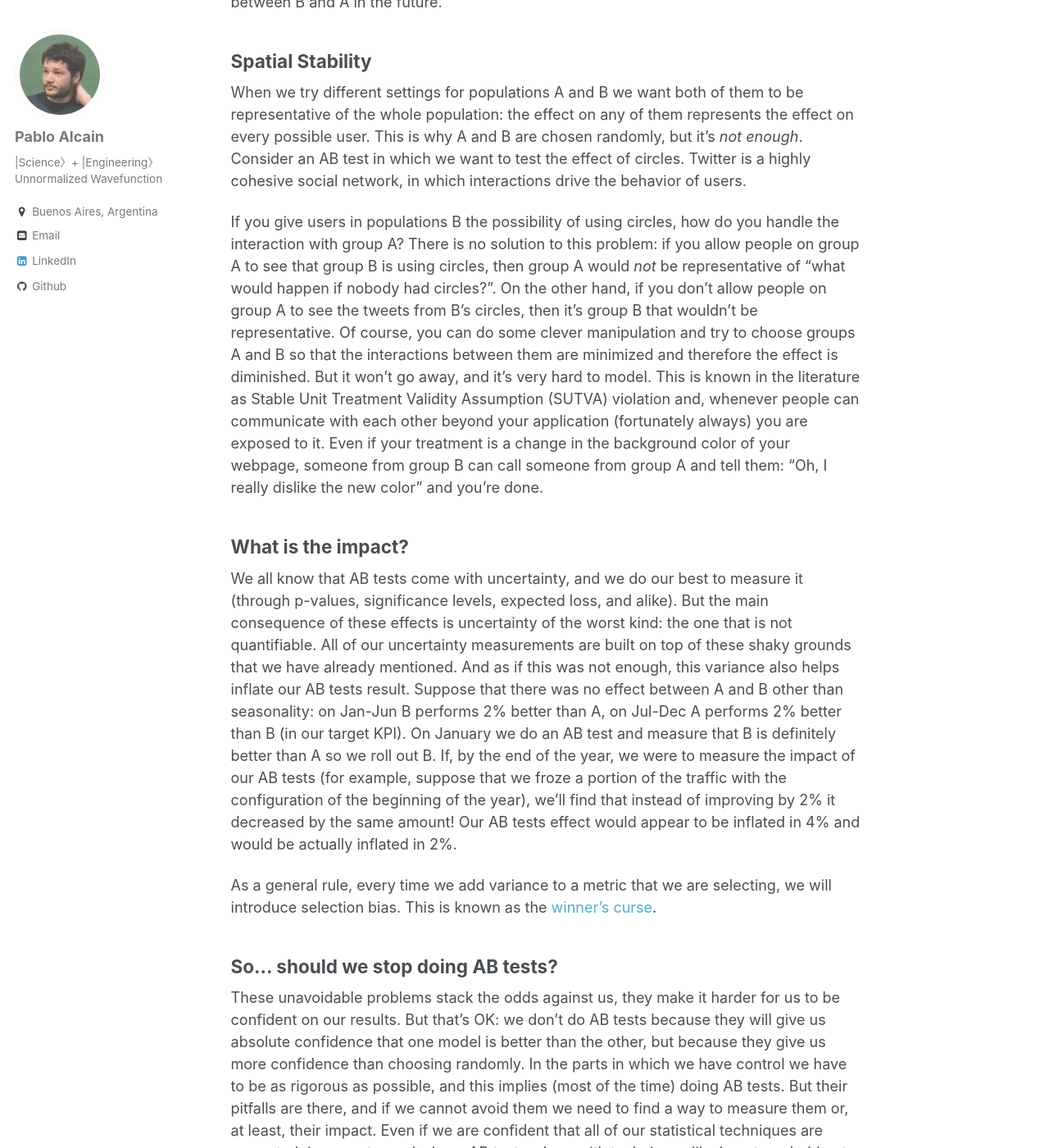
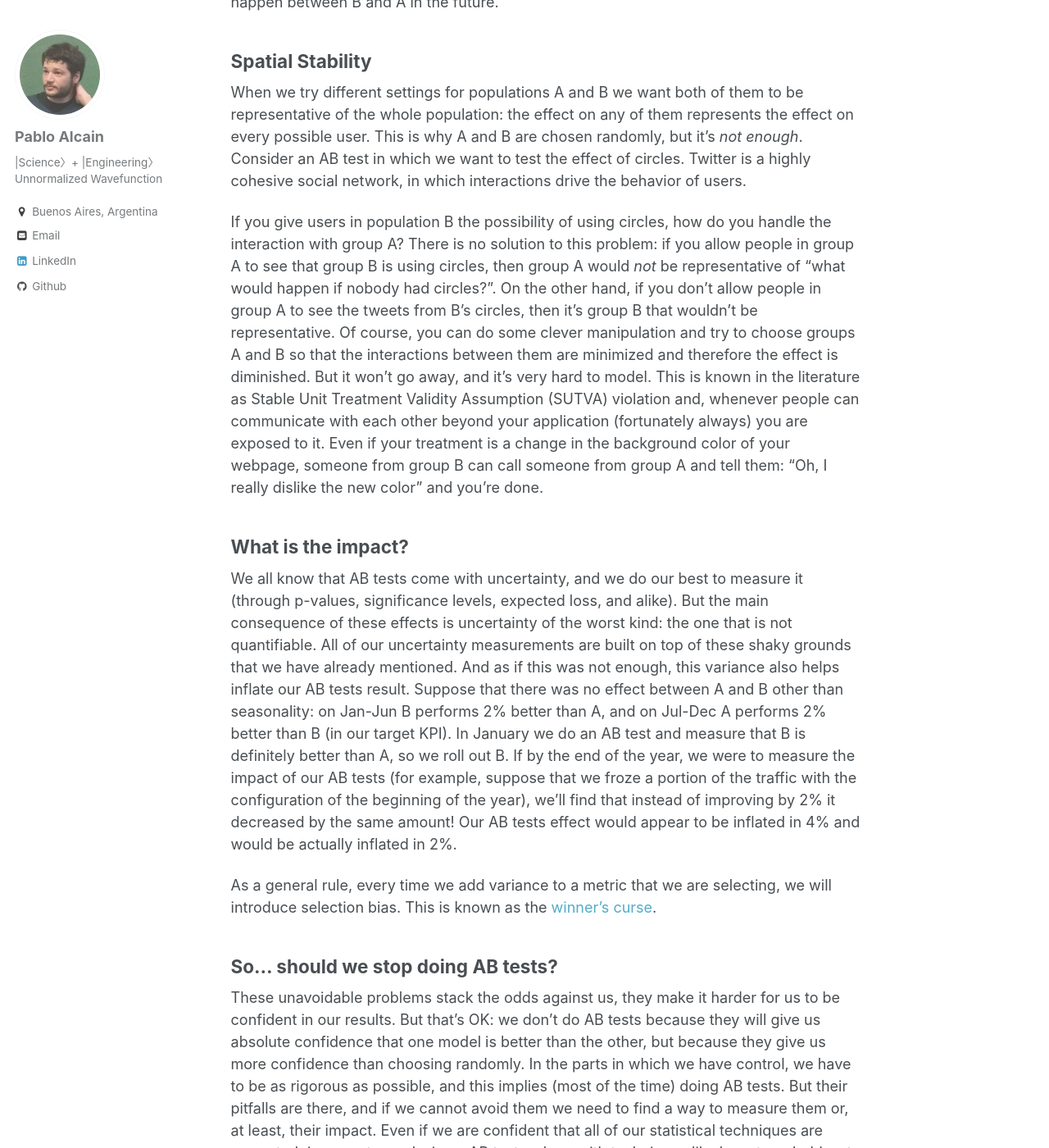
Before and after one commit to pabloalcain/pabloalcain.github.io, a Jekyll site: the page built from ds/_posts/2023-03-04-every-abtest-is-wrong.md, in a window 1280 px wide and 1400 px high, scrolled down 1457 px. Shown: the whole window at 82% size. Built offline with Jekyll 4.4.1, drawn with Linux system fonts in a browser that asks for light colours; comment, search, counter and statistics services are not loaded; some of the changed text lies outside the part shown.

Commit message:
Quick proofread

```diff
--- a/ds/_posts/2023-03-04-every-abtest-is-wrong.md
+++ b/ds/_posts/2023-03-04-every-abtest-is-wrong.md
@@ -26,12 +26,11 @@
 The effect of seeing a change for the first time is massive. Suppose that the whole interface of the news
 site you check every morning changed all of a sudden: you'd probably feel lost, not finding the sections you actually
 want to see, missclicking a lot. It will take some time for you to get used to the novelty. Similarly, in the case of
-Twitter Circles, you might receive the novel feature with an enthusiasm that won't last. But we are not intereseted on
-these transient scenarios, since they don't relate purely to the effect of the treatment: they also relate to the effect
-of *having done a treatment*. To measure the effect of the treatment itself we'd need to wait until this novelty effect
+Twitter Circles, you might receive the novel feature with an enthusiasm that won't last. But we are not interested in
+these transient scenarios, since they don't relate purely to the treatment effect: they also relate to the effect
+of *having done a treatment*. To measure the treatment effect itself we'd need to wait until this novelty effect
 fades out, but this is both hard to determine (because of the typical variance that comes with the metrics) and can take
-a lot of precious time that we might not have. Approaches that allocate population dynamically to different treatments (
-like multi-armed bandits) are very exposed to this issue.
+a lot of precious time that we might not have. Approaches that allocate the population dynamically to different treatments (like multi-armed bandits) are very exposed to this issue.
 
 ### Time extrapolation
 
@@ -53,10 +52,10 @@
 randomly, but it's *not enough*. Consider an AB test in which we want to test the effect of circles. Twitter is a highly
 cohesive social network, in which interactions drive the behavior of users.
 
-If you give users in populations B the possibility of using circles, how do you handle the interaction with group A?
-There is no solution to this problem: if you allow people on group A to see that group B is using circles, then group A
+If you give users in population B the possibility of using circles, how do you handle the interaction with group A?
+There is no solution to this problem: if you allow people in group A to see that group B is using circles, then group A
 would *not* be representative of "what would happen if nobody had circles?". On the other hand, if you don't allow
-people on group A to see the tweets from B's circles, then it's group B that wouldn't be representative. Of course, you
+people in group A to see the tweets from B's circles, then it's group B that wouldn't be representative. Of course, you
 can do some clever manipulation and try to choose groups A and B so that the interactions between them are minimized and
 therefore the effect is diminished. But it won't go away, and it's very hard to model. This is known in the literature
 as Stable Unit Treatment Validity Assumption (SUTVA) violation and, whenever people can communicate with each other
@@ -72,8 +71,8 @@
 not quantifiable. All of our uncertainty measurements are built on top of these shaky grounds that we have already
 mentioned. And as if this was not
 enough, this variance also helps inflate our AB tests result. Suppose that there was no effect between A and B other
-than seasonality: on Jan-Jun B performs 2% better than A, on Jul-Dec A performs 2% better than B (in our target KPI). On
-January we do an AB test and measure that B is definitely better than A so we roll out B. If, by the end of the year, we
+than seasonality: on Jan-Jun B performs 2% better than A, and on Jul-Dec A performs 2% better than B (in our target KPI). In
+January we do an AB test and measure that B is definitely better than A, so we roll out B. If by the end of the year, we
 were to measure the impact of our AB tests (for example, suppose that we froze a portion of the traffic with the
 configuration of the beginning of the year), we'll find that instead of improving by 2% it decreased by the same amount!
 Our AB tests effect would appear to be inflated in 4% and would be actually inflated in 2%.
@@ -83,13 +82,13 @@
 
 ## So... should we stop doing AB tests?
 
-These unavoidable problems stack the odds against us, they make it harder for us to be confident on our results. But
+These unavoidable problems stack the odds against us, they make it harder for us to be confident in our results. But
 that's OK: we don't do AB tests because they will give us absolute confidence that one model is better than the other,
-but because they give us more confidence than choosing randomly. In the parts in which we have control we have to be as
+but because they give us more confidence than choosing randomly. In the parts in which we have control, we have to be as
 rigorous as possible, and this implies (most of the time) doing AB tests. But their pitfalls are there, and if we
 cannot avoid them we need to find a way to measure them or, at least, their impact. Even if we are confident that all of
 our statistical techniques are correct, doing a meta-analysis on AB tests, along with techniques
-like long term hold out groups (see, for
+like long-term hold-out groups (see, for
 example, [this post from Pinterest eng](https://medium.com/pinterest-engineering/how-holdout-groups-drive-sustainable-growth-35a4786c3801))
 can help us see how good our AB tests are and measure our exposure to these problems. Sure, all experiments are wrong.
 But some are useful.
```
Also changed, not shown: other parts of ds/_posts/2023-03-04-every-abtest-is-wrong.md (+5 -5 lines).
